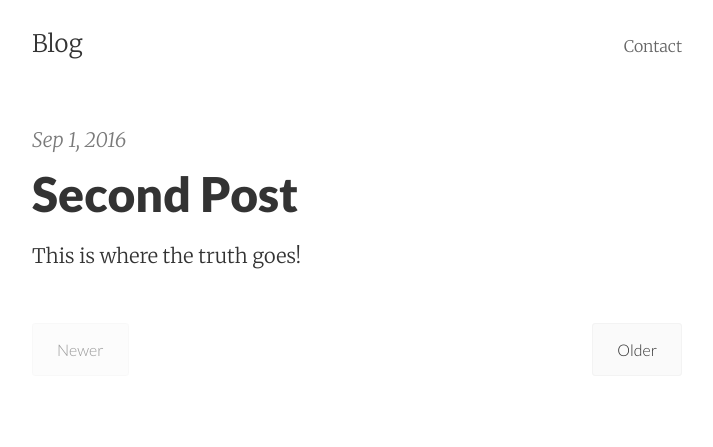
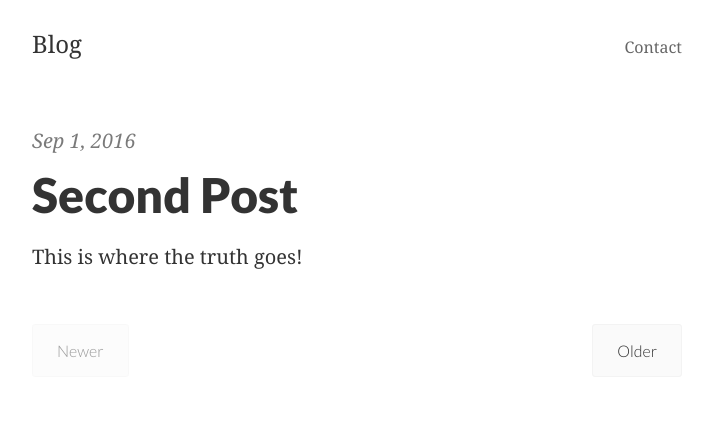
Before and after one commit to patrikward/patrikward.github.io, a Jekyll site: the page built from index.html, in a window 1280 px wide. Shown: the top 447 px of the page, without its empty margins (283-996 px from the left). Built offline with Jekyll 4.4.1, drawn with Linux system fonts in a browser that asks for light colours; the list of posts is cut into pages by our own code.

Commit message:
Update pixyll.css

```diff
--- a/css/pixyll.css
+++ b/css/pixyll.css
@@ -14,7 +14,7 @@
 */
 
 body {
-  font-family: "Merriweather", "PT Serif", Georgia, "Times New Roman", serif;
+  font-family: Georgia, "Times New Roman", serif;
 }
 
 html, body {
```
